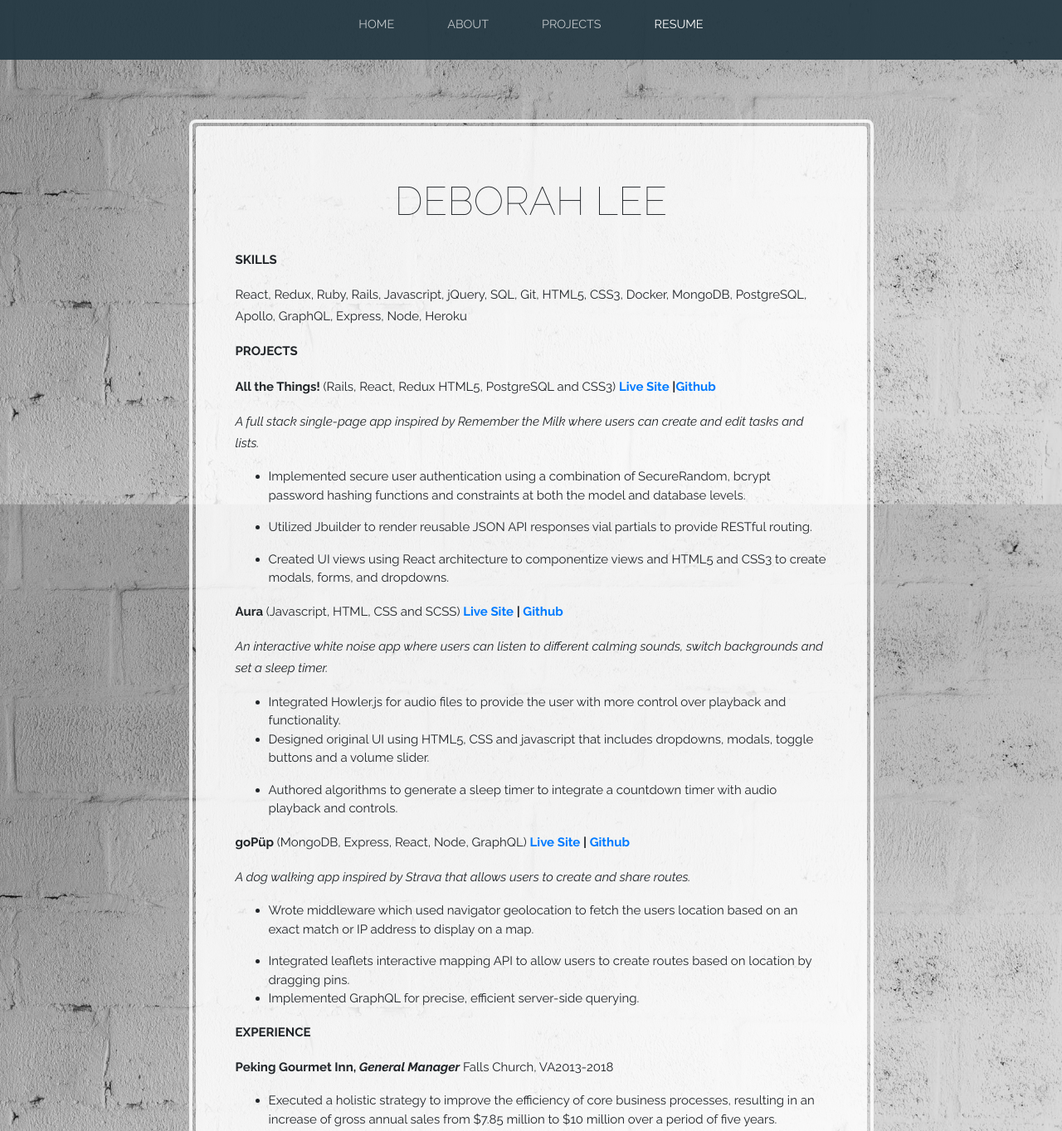
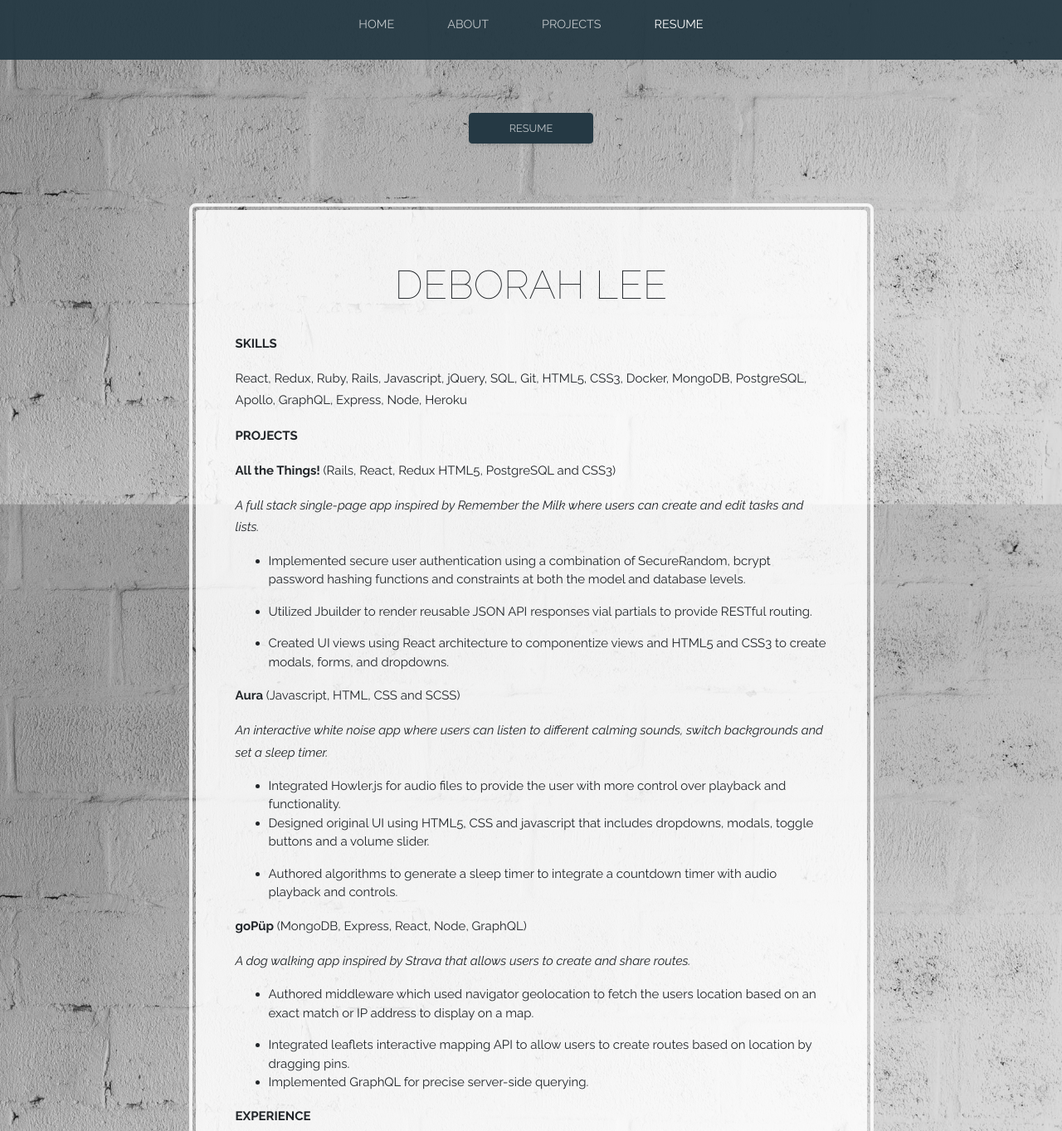
Before and after one commit to lee025/Portfolio, a website: page resume.html in a window 1280 px wide. Shown: the part 240-1603 px from the top of the page at 83% size. Drawn offline with nearby package versions, Linux system fonts and the light colour scheme.

Commit message:
Resume: pdf link, angellist link, live links removed

```diff
--- a/resume.html
+++ b/resume.html
@@ -24,7 +24,7 @@
     <link rel="apple-touch-icon" sizes="180x180" href="favicon_io/apple-touch-icon.png">
     <link rel="icon" type="image/png" sizes="32x32" href="favicon_io/favicon-32x32.png">
     <link rel="icon" type="image/png" sizes="16x16" href="favicon_io/favicon-16x16.png">
-    <link rel="manifest" href="/site.webmanifest">
+    <link rel="manifest" href="favicon_io/site.webmanifest">
 
     <!-- Skills DevIcons -->
     <link rel="stylesheet"
@@ -70,6 +70,10 @@
       </div>
     </nav>
 
+      <div class="resume-btn">
+        <a class="btn btn-primary btn-xl1" href="https://drive.google.com/file/d/1POp82ZmKdw9GrUVFhQHmyZPLkGdol8WD/view?usp=sharing">Resume</a>
+      </div>
+
     <section class="cta2">
       <div class="container">
         <!-- <h2 class="section-heading mb-5">
@@ -89,9 +93,10 @@
               <p>React, Redux, Ruby, Rails, Javascript, jQuery, SQL, Git, HTML5, CSS3, Docker, MongoDB, PostgreSQL, Apollo, GraphQL,
                 Express, Node, Heroku</p>
               <p><strong>PROJECTS</strong></p>
-              <p><strong>All the Things! </strong>(Rails, React, Redux HTML5, PostgreSQL and CSS3) <a
-                  href="https://all-the-things-00.herokuapp.com/#/"><strong>Live Site</strong></a><strong> |</strong><a
-                  href="https://github.com/lee025/All-the-Things"><strong>Github</strong></a></p>
+              <p><strong>All the Things! </strong>(Rails, React, Redux HTML5, PostgreSQL and CSS3)
+                <!-- <a href="https://all-the-things-00.herokuapp.com/#/"><strong>Live Site</strong></a><strong> |</strong><a
+                  href="https://github.com/lee025/All-the-Things"><strong>Github</strong></a> -->
+              </p>
               <p><em>A full stack single-page app inspired by Remember the Milk where users can create and edit tasks and lists.</em></p>
               <ul>
                 <li>Implemented secure user authentication using a combination of SecureRandom, bcrypt password hashing functions and constraints at both the model and database levels.</li>
@@ -102,8 +107,9 @@
               <ul>
                 <li>Created UI views using React architecture to componentize views and HTML5 and CSS3 to create modals, forms, and dropdowns.</li>
               </ul>
-              <p><strong>Aura </strong>(Javascript, HTML, CSS and SCSS)<a href="https://aura-js.herokuapp.com/"> <strong>Live
-                    Site</strong></a><strong> | </strong><a href="https://github.com/lee025/Aura"><strong>Github</strong></a></p>
+              <p><strong>Aura </strong>(Javascript, HTML, CSS and SCSS)
+                <!-- <a href="https://aura-js.herokuapp.com/"> <strong>Live Site</strong></a><strong> | </strong><a href="https://github.com/lee025/Aura"><strong>Github</strong></a> -->
+              </p>
               <p><em>An interactive white noise app where users can listen to different calming sounds, switch backgrounds and set a
                   sleep timer.</em></p>
               <ul>
@@ -113,17 +119,18 @@
               <ul>
                 <li>Authored algorithms to generate a sleep timer to integrate a countdown timer with audio playback and controls.</li>
               </ul>
-              <p><strong>goP&uuml;p </strong>(MongoDB, Express, React, Node, GraphQL) <a
-                  href="https://gopup.herokuapp.com/#/login"><strong>Live Site</strong></a><strong> | </strong><a
-                  href="https://github.com/corina-s/goPup"><strong>Github</strong></a></p>
+              <p><strong>goP&uuml;p </strong>(MongoDB, Express, React, Node, GraphQL)
+                <!-- <a href="https://gopup.herokuapp.com/#/login"><strong>Live Site</strong></a><strong> | </strong><a
+                  href="https://github.com/corina-s/goPup"><strong>Github</strong></a> -->
+              </p>
               <p><em>A dog walking app inspired by Strava that allows users to create and share routes.</em></p>
               <ul>
-                <li>Wrote middleware which used navigator geolocation to fetch the users location based on an exact match or IP address to display on a map.</li>
+                <li>Authored middleware which used navigator geolocation to fetch the users location based on an exact match or IP address to display on a map.</li>
               </ul>
               <ul>
                 <li>Integrated leaflets interactive mapping API to allow users to create routes based on location by dragging pins.
                 </li>
-                <li>Implemented GraphQL for precise, efficient server-side querying.</li>
+                <li>Implemented GraphQL for precise server-side querying.</li>
               </ul>
               <p><strong>EXPERIENCE</strong></p>
               <p><strong>Peking Gourmet Inn, </strong><strong><em>General Manager</em></strong> Falls Church, VA2013-2018</p>
@@ -230,6 +237,7 @@
                     <li><a href="https://www.linkedin.com/in/deborah-lee-5a7a4828/"><i class="fab fa-linkedin"></i></a></li>
                     <!--<li><i class="far fa-folder"></i></li> -->
                     <li><a href="https://frosty-noether-31425b.netlify.com/"><i class="fas fa-folder"></i></a></li>
+                    <li><a href="https://angel.co/deborah-lee-27"><i class="fab fa-angellist"></i></a></li>
                     <!-- <li><i class="fas fa-envelope-open"></i></li> -->
                     <li><a href="mailto: lee025@gmail.com"><i class="far fa-envelope-open"></i></a></li>
                   </ul>
--- a/scss/_store.scss
+++ b/scss/_store.scss
@@ -54,3 +54,29 @@
     font-size: 1.2rem;
   }
 }
+
+.resume-btn{
+  display: flex;
+  justify-content: center;
+  font-family: 'Raleway';
+  text-transform: capitalize;
+  align-content: center;
+  width: 100%;
+  margin-top: 4rem;
+  // margin-bottom: -3rem;
+  // position: absolute;
+  // bottom: -2rem;
+  .btn-xl1{
+    text-transform: uppercase;
+    color: fade-out($white, 0.3);
+    font-size: 0.8rem;
+    padding-top: 0.5rem;
+    padding-bottom: 0.5rem;
+    padding-left: 3rem;
+    padding-right: 3rem;
+    &:hover{
+      background-color: darken(#253944, 10%);
+      color: $white
+    }
+  }
+}
```
Also changed, not shown: about.html (+1 -1 lines), index.html (+1 -1 lines), projects.html (+1 -1 lines), css/business-casual.css, css/business-casual.min.css.
